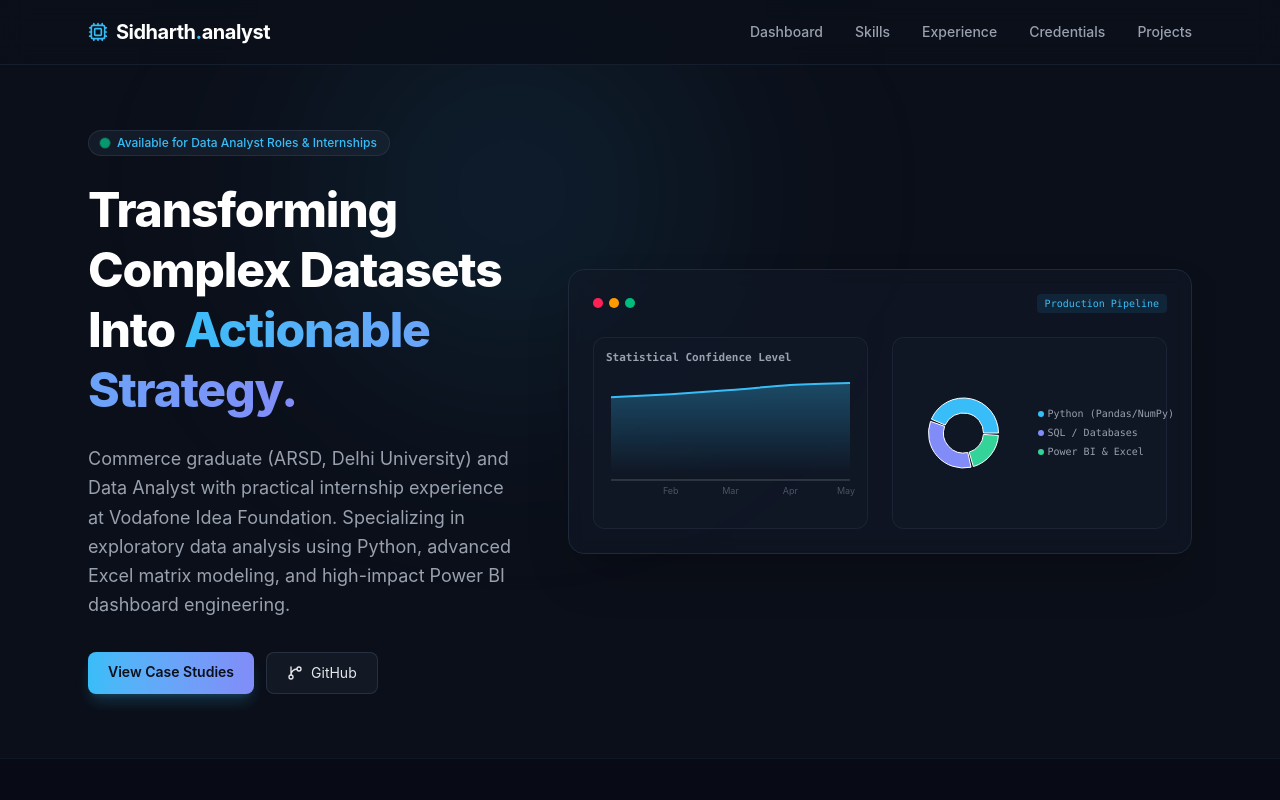
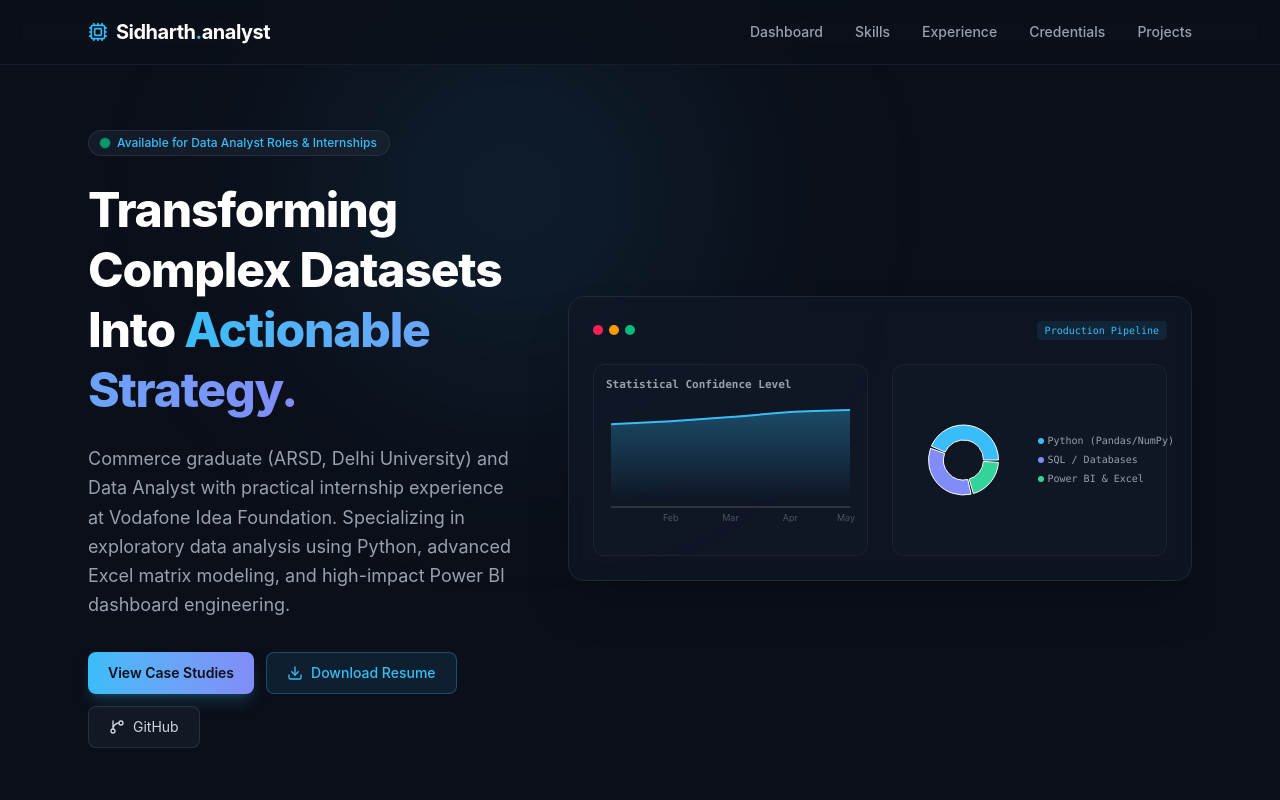
Before and after one commit to singhofficialsidharth-rgb/my-portfolio, a React (Vite) app: page / in a window 1280 px wide. Shown: the top 800 px of the page. Built offline with nearby package versions, Linux system fonts and the light colour scheme.

Commit message:
Added Resume to download

```diff
--- a/src/components/Hero.jsx
+++ b/src/components/Hero.jsx
@@ -1,6 +1,6 @@
 import React from 'react';
 import { ResponsiveContainer, AreaChart, Area, XAxis, Tooltip, PieChart, Pie, Cell } from 'recharts';
-import { GitBranch } from 'lucide-react';
+import { GitBranch, Download } from 'lucide-react';
 
 const trendData = [
   { month: 'Jan', Accuracy: 82 },
@@ -23,25 +23,34 @@ export default function Hero() {
       {/* TEXT INTRO PANEL */}
       <div className="lg:col-span-5 space-y-4 md:space-y-6 text-left">
         <div className="inline-flex items-center gap-2 bg-gray-800/50 border border-gray-700/50 px-3 py-1 rounded-full text-[11px] sm:text-xs text-neon font-medium max-w-full">
-          <span className="w-2 h-2 rounded-full bg-emerald-400 flex-shrink-0 animate-ping" />
+          <span className="w-2 h-2 rounded-full bg-emerald-400 shrink-0 animate-ping" />
           <span className="truncate">Available for Data Analyst Roles & Internships</span>
         </div>
 
-        {/* Adjusted tracking and responsive font sizes */}
-        <h1 className="text-3xl sm:text-4xl md:text-5xl font-extrabold tracking-tight text-white leading-tight break-words">
-          Transforming Complex Datasets Into <span className="text-transparent bg-clip-text bg-gradient-to-r from-neon to-purple">Actionable Strategy.</span>
+        <h1 className="text-3xl sm:text-4xl md:text-5xl font-extrabold tracking-tight text-white leading-tight wrap-break-words">
+          Transforming Complex Datasets Into <span className="text-transparent bg-clip-text bg-linear-to-r from-neon to-purple">Actionable Strategy.</span>
         </h1>
 
         <p className="text-gray-400 text-sm sm:text-base md:text-lg leading-relaxed">
           Commerce graduate (ARSD, Delhi University) and Data Analyst with practical internship experience at Vodafone Idea Foundation. Specializing in exploratory data analysis using Python, advanced Excel matrix modeling, and high-impact Power BI dashboard engineering.
         </p>
 
-        {/* Responsive buttons wrapping correctly on tight devices */}
-        <div className="flex flex-wrap gap-3 pt-2">
-          <a href="#projects" className="bg-gradient-to-r from-neon to-purple text-bg-dark font-semibold text-sm px-4 sm:px-5 py-2.5 rounded-lg hover:opacity-90 transition shadow-lg shadow-neon/20 text-center flex-1 sm:flex-initial">
+        {/* RESPONSIVE BUTTON GRID */}
+        <div className="flex flex-col sm:flex-row flex-wrap gap-3 pt-2">
+          <a href="#projects" className="bg-linear-to-r from-neon to-purple text-bg-dark font-semibold text-sm px-5 py-2.5 rounded-lg hover:opacity-90 transition shadow-lg shadow-neon/20 text-center justify-center items-center flex">
             View Case Studies
           </a>
-          <a href="https://github.com" target="_blank" rel="noreferrer" className="bg-gray-800/40 border border-gray-700/60 text-sm px-4 sm:px-5 py-2.5 rounded-lg flex items-center justify-center gap-2 hover:bg-gray-800/80 transition flex-1 sm:flex-initial">
+
+          {/* DOWNLOAD RESUME BUTTON */}
+          <a
+            href="./public/Resume.pdf"
+            download="Resume.pdf"
+            className="bg-neon/10 border border-neon/30 hover:bg-neon/20 text-neon font-medium text-sm px-5 py-2.5 rounded-lg flex items-center justify-center gap-2 transition text-center"
+          >
+            <Download size={16} /> Download Resume
+          </a>
+
+          <a href="https://github.com/singhofficialsidharth-rgb" target="_blank" rel="noreferrer" className="bg-gray-800/40 border border-gray-700/60 text-sm px-5 py-2.5 rounded-lg flex items-center justify-center gap-2 hover:bg-gray-800/80 transition text-gray-300">
             <GitBranch size={16} /> GitHub
           </a>
         </div>
@@ -50,13 +59,13 @@ export default function Hero() {
       {/* DASHBOARD GRAPH PANEL */}
       <div className="lg:col-span-7 bg-bg-card/60 border border-gray-800 rounded-2xl p-4 sm:p-6 shadow-2xl backdrop-blur-sm relative w-full overflow-hidden">
         <div className="flex items-center justify-between mb-6 gap-2">
-          <div className="flex items-center gap-1.5 flex-shrink-0">
+          <div className="flex items-center gap-1.5 shrink-0">
             <div className="w-2.5 h-2.5 rounded-full bg-rose-500" />
             <div className="w-2.5 h-2.5 rounded-full bg-amber-500" />
             <div className="w-2.5 h-2.5 rounded-full bg-emerald-500" />
             <span className="text-[11px] text-gray-500 ml-1 font-mono hidden xs:inline">exploratory_analysis.py</span>
           </div>
-          <span className="text-[10px] font-mono text-neon bg-neon/10 px-2 py-0.5 rounded flex-shrink-0">Production Pipeline</span>
+          <span className="text-[10px] font-mono text-neon bg-neon/10 px-2 py-0.5 rounded shrink-0">Production Pipeline</span>
         </div>
 
         <div className="grid grid-cols-1 md:grid-cols-2 gap-4 sm:gap-6">
@@ -96,8 +105,8 @@ export default function Hero() {
             <div className="text-[10px] space-y-1 font-mono text-gray-400 w-full sm:w-1/2 pl-0 sm:pl-2 flex flex-row sm:flex-col flex-wrap gap-x-2 justify-center sm:justify-start">
               {distributionData.map((d) => (
                 <div key={d.name} className="flex items-center gap-1 whitespace-nowrap">
-                  <span className="w-1.5 h-1.5 rounded-full flex-shrink-0" style={{ backgroundColor: d.color }} />
-                  <span className="truncate max-w-[100px] sm:max-w-none">{d.name}</span>
+                  <span className="w-1.5 h-1.5 rounded-full shrink-0" style={{ backgroundColor: d.color }} />
+                  <span className="truncate max-w-25 sm:max-w-none">{d.name}</span>
                 </div>
               ))}
             </div>
```
Also changed, not shown: 1 other file (tests, documents, lock files or other folders).
